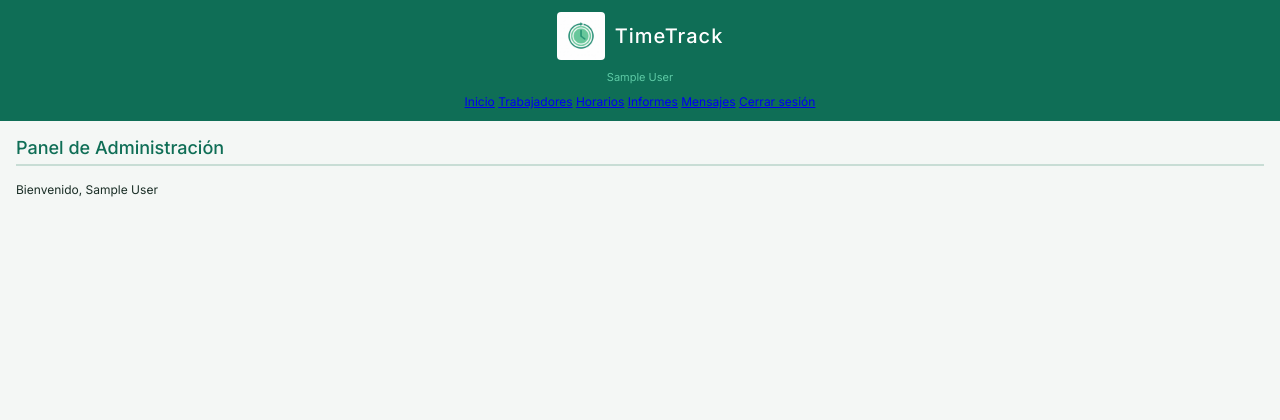
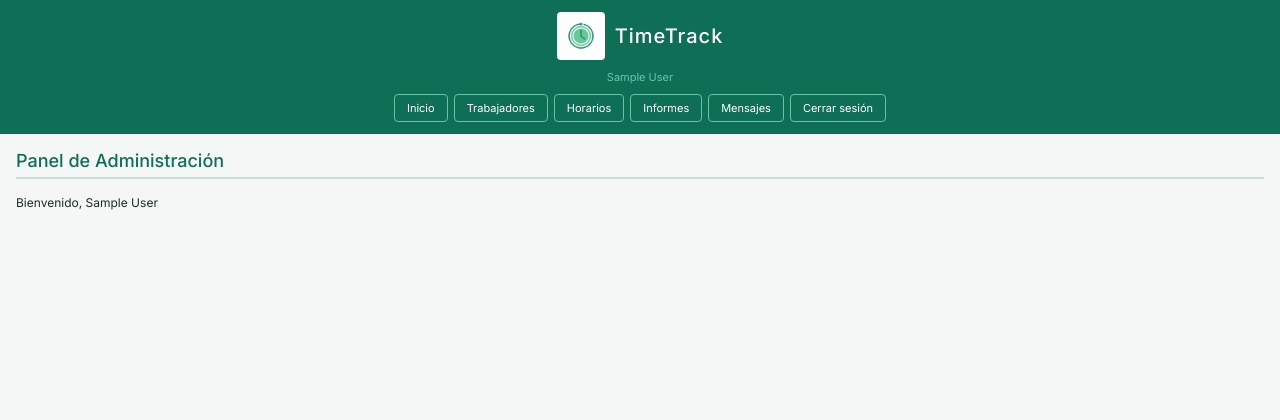
Before and after one commit to PedroPerezDev/timeTrack, a PHP site: page /admin/index.php in a window 1280 px wide. Shown: the top 420 px of the page. Run offline with PHP 8.4, Linux system fonts and the light colour scheme; the visitor is signed in with stand-in values (Sample User, id 1).

Commit message:
estilado del header

```diff
--- a/css/style.css
+++ b/css/style.css
@@ -459,3 +459,36 @@ textarea:focus {
     font-size: 12px;
     color:     var(--color-texto);
 }
+
+
+/* ------------------------------------------------
+   NAVEGACIÓN DEL HEADER
+   Flex en fila con wrap para que los enlaces
+   bajen de línea si no caben
+   ------------------------------------------------ */
+header nav {
+    display:         flex;
+    flex-direction:  row;
+    flex-wrap:       wrap;
+    justify-content: center;
+    align-items:     center;
+    gap:             6px;
+}
+
+header nav a {
+    color:           var(--color-superficie);
+    text-decoration: none;
+    font-size:       11px;
+    padding:         6px 12px;
+    border-radius:   var(--radio-pequeno);
+    border:          1px solid var(--color-acento-suave);
+    transition:      background-color 0.2s;
+
+    display:     flex;
+    align-items: center;
+}
+
+header nav a:hover {
+    background-color: var(--color-acento);
+    border-color:     var(--color-acento);
+}
```
